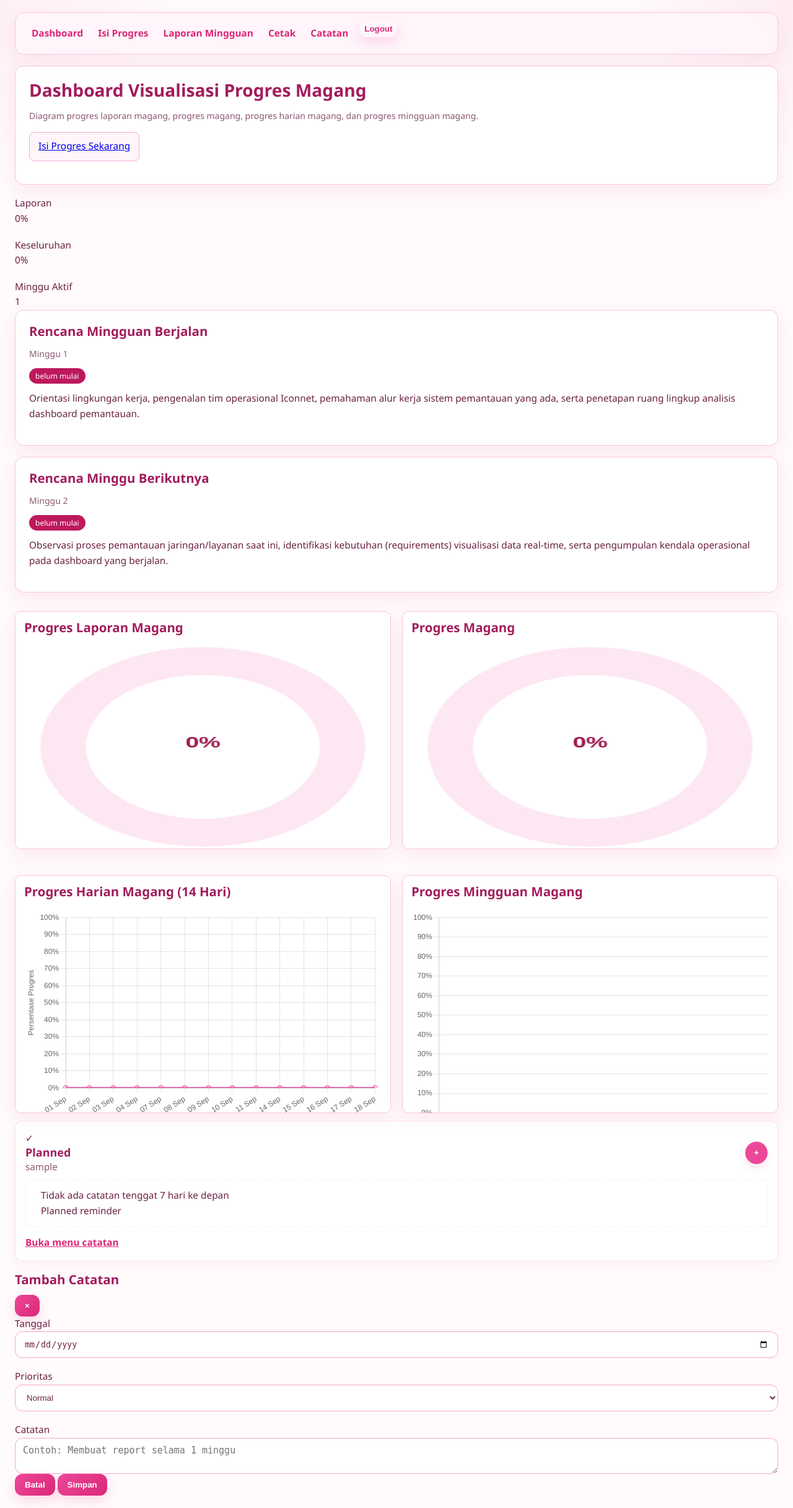
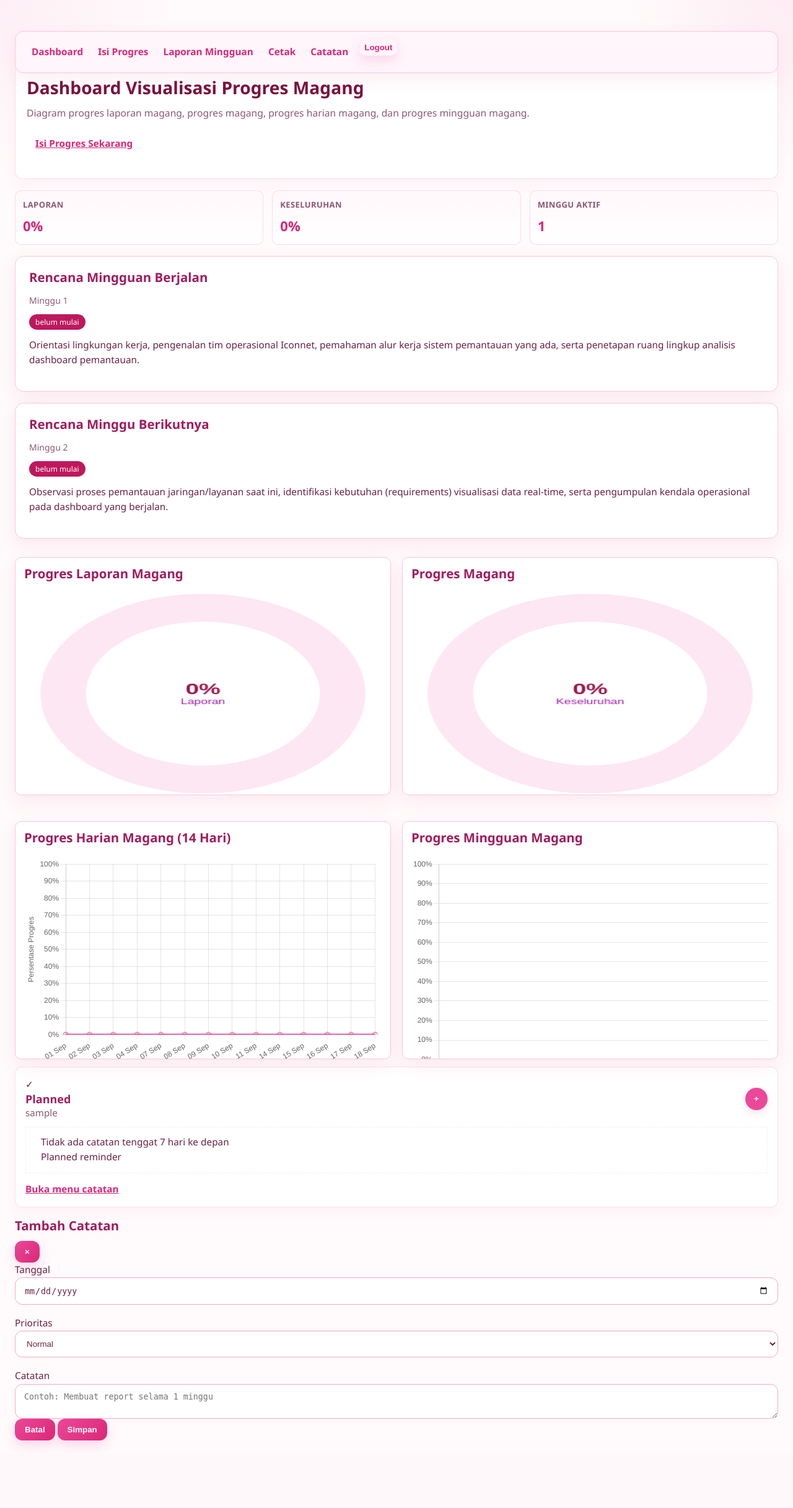
Before and after one commit to risaelfira/mahasiswa_akhir, a PHP site: page / in a window 1280 px wide. Shown: the whole page at 62% size. After the commit the page ends 2334 px from the top, so only its background shows below. Run offline with PHP 8.4, Linux system fonts and the light colour scheme; the visitor is signed in with stand-in values (Sample User, id 1); data comes from the database, SQL or seed files in the repository; both versions use the stored data as it was after the commit.

Commit message:
adjust style

```diff
--- a/assets/style.css
+++ b/assets/style.css
@@ -26,7 +26,7 @@
   --warning-bg: #fef3c7;
   --warning-text: #92400e;
 
-  --base-font: 16px;
+  --base-font: 28px;
   --page-max-width: 1400px;
   --page-gutter: 24px;
 }
@@ -71,7 +71,7 @@ body {
 
 /* Headings */
 h1,h2,h3,h4 { margin: 0 0 12px 0; color: var(--heading); line-height:1.15; font-weight:700; }
-h2 { font-size: clamp(24px, 2.2vw, 34px); }
+h2 { font-size: clamp(24px, 2.2vw, 40px); }
 h3 { font-size: clamp(18px, 1.6vw, 24px); }
 h4 { font-size: clamp(16px, 1.2vw, 18px); }
 
@@ -83,7 +83,7 @@ h4 { font-size: clamp(16px, 1.2vw, 18px); }
 .topnav.card {
   display:flex; align-items:center; gap:12px; padding:12px 20px;
   background: rgba(255,245,250,0.94);
-  position: sticky; top: 12px; z-index: 20;
+  position: sticky; top: 50px; z-index: 20;
   -webkit-backdrop-filter: blur(6px);
   backdrop-filter: blur(6px);
 }
@@ -646,48 +646,48 @@ input:focus, select:focus, textarea:focus { outline:none; border-color:var(--pri
   .task-board .task-add-btn { width:32px; height:32px; }
 }
 
-/* ---- Progress form tweaks: make daily rows and weekly rows visually consistent ---- */
-.status-chip {
-  display: inline-block;
-  padding: 6px 10px;
-  border-radius: 999px;
-  font-size: 14px;
-  line-height: 1;
-  vertical-align: middle;
-}
-.status-chip.status-success { background: var(--success-bg); color: var(--success-text); }
-.status-chip.status-warning { background: var(--warning-bg); color: var(--warning-text); }
+/* Mobile-first fixes: improve stacking, spacing and chart sizing on small screens */
+@media (max-width: 600px) {
+  :root { --page-gutter: 12px; }
 
-/* Make textarea heights consistent across weeks */
-textarea {
-  min-height: 56px;
-  max-height: 220px;
-  resize: vertical;
-  font-size: clamp(15px,1.02vw,18px);
-  padding: 10px 12px;
+  .container { padding: 8px 12px; margin: 8px auto; max-width: 420px; }
+  body { background-position: left top; }
+
+  .topnav.card { padding: 8px 10px; gap:8px; overflow-x:auto; white-space:nowrap; }
+  .topnav a { padding:6px 8px; display:inline-block; }
+
+  .dashboard-card { padding:12px; border-radius:10px; }
+  .dashboard-card h2 { font-size:18px; margin-bottom:8px; }
+  .muted.lead { font-size:13px; margin-bottom:10px; }
+
+  .metrics-row { grid-template-columns: 1fr; gap:10px; }
+  .metric { padding:10px; min-height:64px; }
+
+  .dashboard-plan-grid { grid-template-columns: 1fr; gap:12px; }
+
+  .chart-grid { grid-template-columns: 1fr; gap:12px; margin-top:12px; }
+  .chart-card { padding:12px; min-height:200px; max-height:none; border-radius:10px; }
+  .chart-card h3 { font-size:15px; margin-bottom:8px; }
+  .chart-card canvas { width:100% !important; height:auto !important; aspect-ratio: 16/9; }
+
+  .task-board { padding:12px; margin-top:6px; }
+  .task-board-top { align-items:center; gap:8px; }
+  .task-add-btn { width:40px; height:40px; border-radius:8px; }
+
+  .modal-card { width: calc(100% - 24px); max-width: 520px; margin: 0 12px; }
+
+  h2,h3 { line-height:1.2; }
+
+  /* reduce big gaps at page bottom */
+  .container > .card { margin-bottom: 12px; }
+
+  /* ensure body padding so bottom cards not cut off behind mobile UI */
+  body { padding-bottom: 24px; }
 }
 
-/* File input and its wrapper consistent */
-input[type="file"] {
-  display: inline-block;
-  padding: 8px 10px;
-  background: #fff;
-  border-radius: 8px;
-  border: 1px solid var(--border-strong);
-  font-size: 13px;
+/* small tablets */
+@media (min-width: 601px) and (max-width: 900px) {
+  .container { padding: 0 16px; max-width: 760px; }
+  .chart-grid { grid-template-columns: repeat(2, minmax(280px, 1fr)); gap:14px; }
+  .chart-card { max-height:320px; }
 }
-
-/* Progress table column helpers */
-.col-date { width: 130px; max-width: 180px; }
-.col-photos { min-width: 260px; }
-.col-check { width: 140px; max-width: 180px; }
-
-.col-week { width: 90px; max-width: 120px; }
-.col-week-status { width: 150px; max-width: 200px; }
-
-/* Next-week button helper */
-.next-week-btn.hidden { display: none !important; }
-.next-week-btn { display: inline-block; }
-
-/* Ensure table cells remain vertically centered */
-.table-wrap td { vertical-align: middle; }
--- a/views/dashboard.php
+++ b/views/dashboard.php
@@ -105,28 +105,26 @@ usort($plannedNotes, function($a, $b) {
 });
 ?>
 
-<div class="card">
+<div class="dashboard-card card">
     <h2>Dashboard Visualisasi Progres Magang</h2>
-    <p class="muted">Diagram progres laporan magang, progres magang, progres harian magang, dan progres mingguan magang.</p>
+    <p class="muted lead">Diagram progres laporan magang, progres magang, progres harian magang, dan progres mingguan magang.</p>
     <p>
-        <a href="?page=progress" class="link-pink" style="display:inline-block;padding:10px 14px;border:1px solid #f9a8d4;border-radius:8px;background:#fff5fa;">
-            Isi Progres Sekarang
-        </a>
+        <a href="?page=progress" class="btn-plain link-pink" style="display:inline-block;padding:10px 14px;border-radius:8px;">Isi Progres Sekarang</a>
     </p>
 </div>
 
-<div class="progress-summary">
-    <div class="summary-box">
-        <div class="summary-title">Laporan</div>
-        <div class="summary-number"><?= (int)$laporanPercent ?>%</div>
+<div class="metrics-row">
+    <div class="metric">
+        <div class="label">Laporan</div>
+        <div class="value"><?= (int)$laporanPercent ?>%</div>
     </div>
-    <div class="summary-box">
-        <div class="summary-title">Keseluruhan</div>
-        <div class="summary-number"><?= (int)$overallMagangPercent ?>%</div>
+    <div class="metric">
+        <div class="label">Keseluruhan</div>
+        <div class="value"><?= (int)$overallMagangPercent ?>%</div>
     </div>
-    <div class="summary-box">
-        <div class="summary-title">Minggu Aktif</div>
-        <div class="summary-number"><?= (int)$currentWeekNo ?></div>
+    <div class="metric">
+        <div class="label">Minggu Aktif</div>
+        <div class="value"><?= (int)$currentWeekNo ?></div>
     </div>
 </div>
 
@@ -320,7 +318,8 @@ new Chart(document.getElementById('chartLaporan'), {
         callbacks: {
           label: (ctx) => `${ctx.label}: ${ctx.raw}%`
         }
-      }
+      },
+      centerTextPlugin: { value: laporanPercent, label: 'Laporan' }
     }
   },
   plugins: [centerTextPlugin],
@@ -345,7 +344,8 @@ new Chart(document.getElementById('chartMagang'), {
         callbacks: {
           label: (ctx) => `${ctx.label}: ${ctx.raw}%`
         }
-      }
+      },
+      centerTextPlugin: { value: overallMagangPercent, label: 'Keseluruhan' }
     }
   },
   plugins: [centerTextPlugin],
@@ -444,9 +444,3 @@ if (noteModal) noteModal.addEventListener('click', function (e) {
   if (e.target === noteModal) hideNoteModal();
 });
 </script>
-
-<style>
-.chart-card canvas {
-    height: 420px !important;
-}
-</style>
```
Also changed, not shown: data/magang.db.
